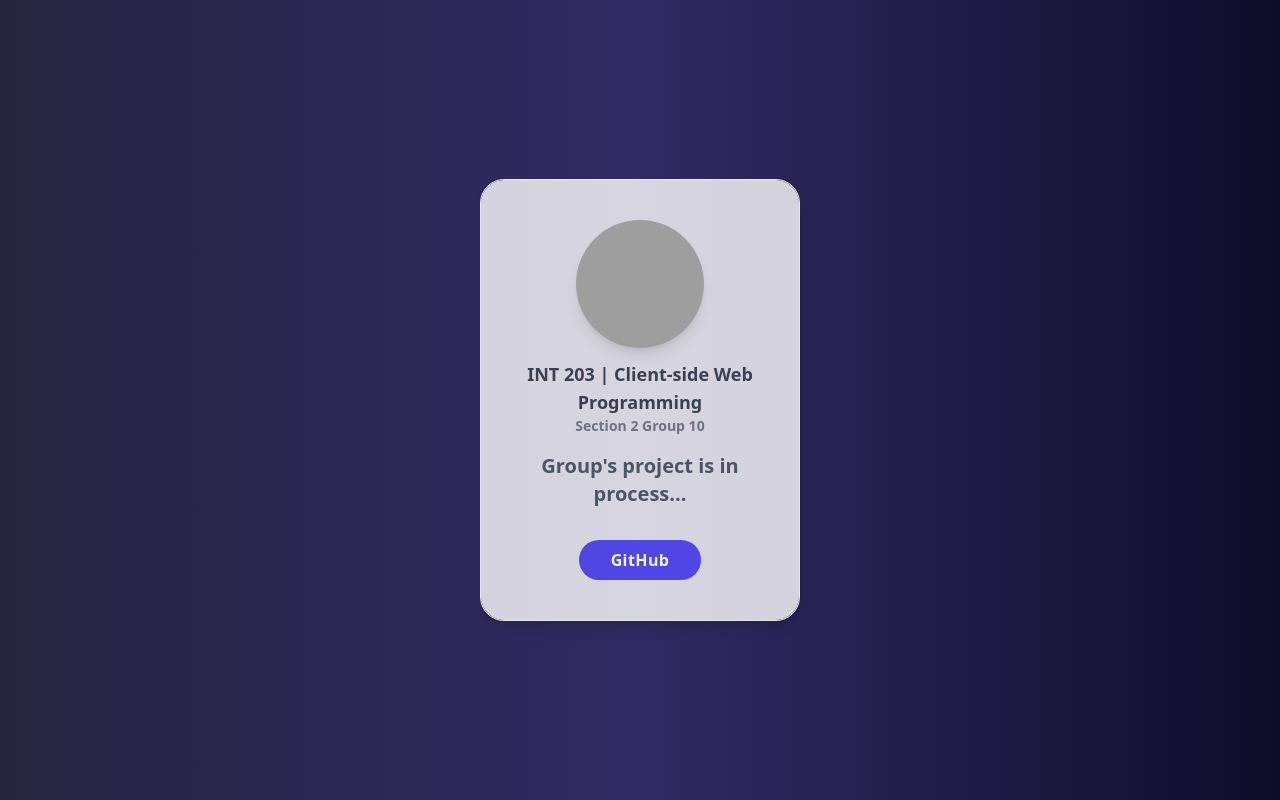
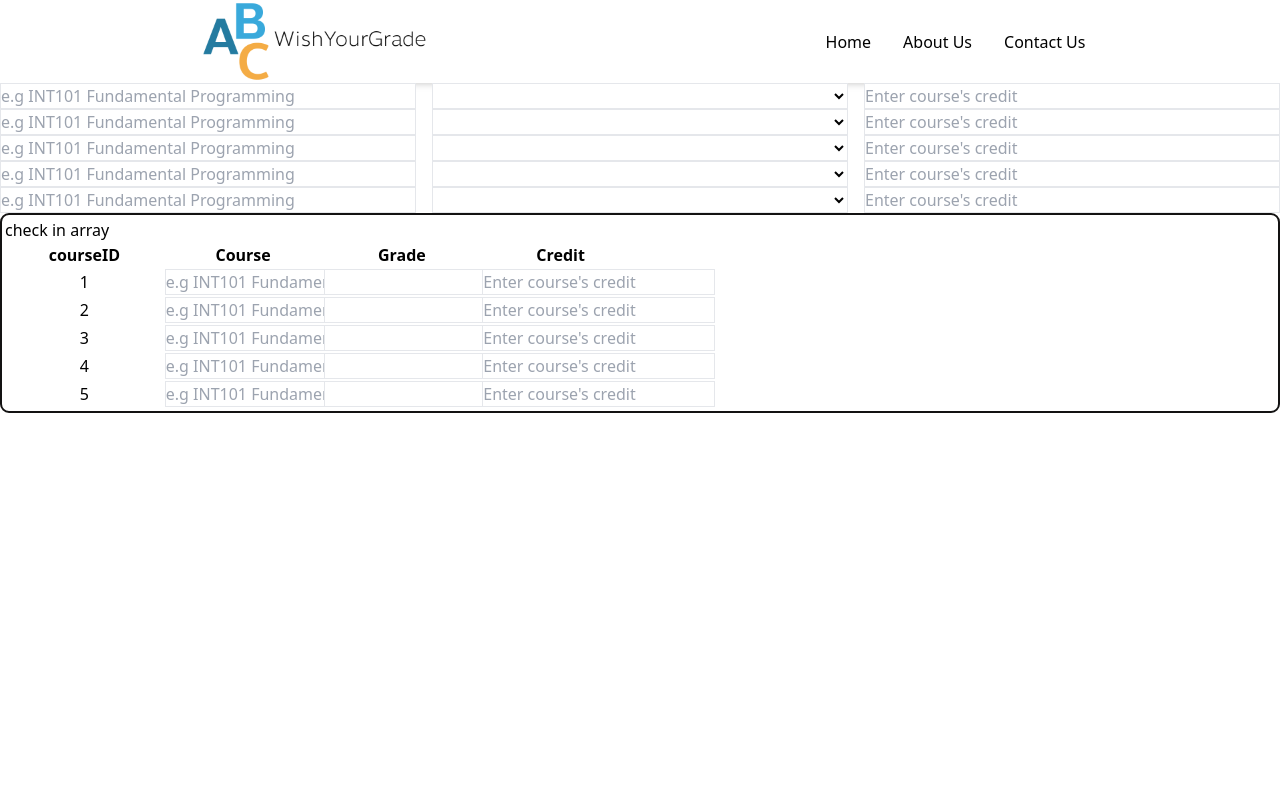
Before and after one commit to willvaritchai/project-FUNBOOK-online-book-store, a Vue app: page / in a window 1280 px wide. Built offline with nearby package versions, Linux system fonts and the light colour scheme; grey boxes are pictures that could not be loaded.

Commit message:
First Progress

```diff
--- a/src/App.vue
+++ b/src/App.vue
@@ -1,32 +1,138 @@
 <script setup>
+import { ref, computed, reactive } from 'vue'
+const logoSize = 'width:242px;';
+// const course = [
+//     { classID: 1, grade: '', credit: 0 },
+//     { classID: 2, grade: '', credit: 0 },
+//     { classID: 3, grade: '', credit: 0 },
+//     { classID: 4, grade: '', credit: 0 },
+//     { classID: 5, grade: '', credit: 0 }
+
+// ]
+const courseNameItems = reactive([
+    { classID: '1', courseName: 'สอนนอน', grade: '4', credit: 0 },
+    { classID: '2', courseName: 'สอนนอน', grade: '4', credit: 0 },
+    { classID: '3', courseName: 'สอนนอน', grade: '4', credit: 0 },
+    { classID: '4', courseName: 'สอนนอน', grade: '4', credit: 0 },
+    { classID: '5', courseName: 'สอนนอน', grade: '4', credit: 0 }
+
+]);
+
+//function
+// const doSomething = () =>{
+//     for()
+// }
+
 
 </script>
 
 <template>
-    <div class="flex items-center justify-center h-screen background from-indigo-500 to-indigo-800">
-        <div
-            class="bg-white font-semibold text-center rounded-3xl border shadow-lg p-10 max-w-xs bg-opacity-80 bg-clip-padding"
-        >
-            <img
-                class="mb-3 w-32 h-32 rounded-full shadow-lg mx-auto"
-                src="https://mailkmuttacth.sharepoint.com/sites/INT2032-2564Client-sideWebProgrammingII/_api/siteiconmanager/getsitelogo?type='1'&hash=637779203500820903"
-            />
-            <h1 class="text-lg text-gray-700">INT 203 | Client-side Web Programming</h1>
-            <h3 class="text-sm text-gray-500">Section 2 Group 10</h3>
-            <p class="text-xl text-gray-600 mt-4">Group's project is in process...</p>
-            <a href="https://github.com/Joe-sit/INT203-Group-Project">
-                <button
-                    class="bg-indigo-600 px-8 py-2 mt-8 rounded-3xl text-gray-100 font-semibold tracking-wide"
-                >GitHub</button>
-            </a>
+    <div>
+        <nav class="container flex justify-around bg-white shadow-md">
+            <div class="flex items-center">
+                <img src="./assets/ABC WishYourGrade LOGO.png" alt="LOGO" :style="logoSize" />
+            </div>
+            <!-- left header section -->
+            <div class="items-center hidden space-x-8 lg:flex">
+                <a href>Home</a>
+                <a href>About Us</a>
+                <a href>Contact Us</a>
+            </div>
+            <!-- right header section -->
+        </nav>
+        <!-- <div class="content-center"> -->
+        <!-- <div>
+             <span>  </span>
+        </div>-->
+        <div class="grid-container">
+            <div
+                class="grid grid-item grid-cols-3 gap-4"
+                v-for="(item, index) in courseNameItems"
+                :key="index"
+            >
+                <input type="text" class="border" placeholder="e.g INT101 Fundamental Programming" />
+
+                <select v-model="gradeSelection" class="border bg-white">
+                    <option value>Please select your grade</option>
+                    <option value="A">A</option>
+                    <option value="B+">B+</option>
+                    <option value="B">B</option>
+                    <option value="C+">C+</option>
+                    <option value="C">C</option>
+                    <option value="D+">D+</option>
+                    <option value="D">D</option>
+                    <option value="F">F</option>
+                </select>
+                <input type="number" class="border" placeholder="Enter course's credit" />
+            </div>
+            <div class="pborder">
+                <p>check in array</p>
+
+                <table class="table-fixed" style="width:50%">
+                    <thead>
+                        <tr>
+                            <th>courseID</th>
+                            <th>Course</th>
+                            <th>Grade</th>
+                            <th>Credit</th>
+                        </tr>
+                    </thead>
+                    <tbody>
+                        <!-- <tr v-for="course in courseNameItem" :key="course.courseID">
+                            <td>{{ course.courseID }}</td>
+                            <td>{{ course.courseName }}</td>
+                            <td>{{ course.grade }}</td>
+                            <td>{{ course.credit }}</td>
+
+                            //ใช้เพื่อแสดงข้อมูลจาก array
+                        -->
+
+                        <tr
+                            v-for="(item, index) in courseNameItems"
+                            :key="index"
+                            class="text-center"
+                        >
+                            <td>{{ index + 1 }}</td>
+                            <td>
+                                <input
+                                    type="text"
+                                    class="border"
+                                    placeholder="e.g INT101 Fundamental Programming"
+                                />
+                            </td>
+                            <td>
+                                <select v-model="gradeSelection" class="border bg-white">
+                                    <option value>Please select your grade</option>
+                                    <option value="A">A</option>
+                                    <option value="B+">B+</option>
+                                    <option value="B">B</option>
+                                    <option value="C+">C+</option>
+                                    <option value="C">C</option>
+                                    <option value="D+">D+</option>
+                                    <option value="D">D</option>
+                                    <option value="F">F</option>
+                                </select>
+                            </td>
+                            <td>
+                                <input
+                                    type="number"
+                                    class="border"
+                                    placeholder="Enter course's credit"
+                                />
+                            </td>
+                        </tr>
+                    </tbody>
+                </table>
+            </div>
         </div>
     </div>
+    <!-- </div> -->
 </template>
 
 <style>
-.background {
-    background: #0f0c29;
-    background: -webkit-linear-gradient(to right, #24243e, #302b63, #0f0c29);
-    background: linear-gradient(to right, #24243e, #302b63, #0f0c29);
+.pborder {
+    border: 2px solid rgb(19, 18, 18);
+    border-radius: 9px;
+    padding: 3px;
 }
 </style>
```
Also changed, not shown: src/assets/ABC WishYourGrade LOGO.png (added).
